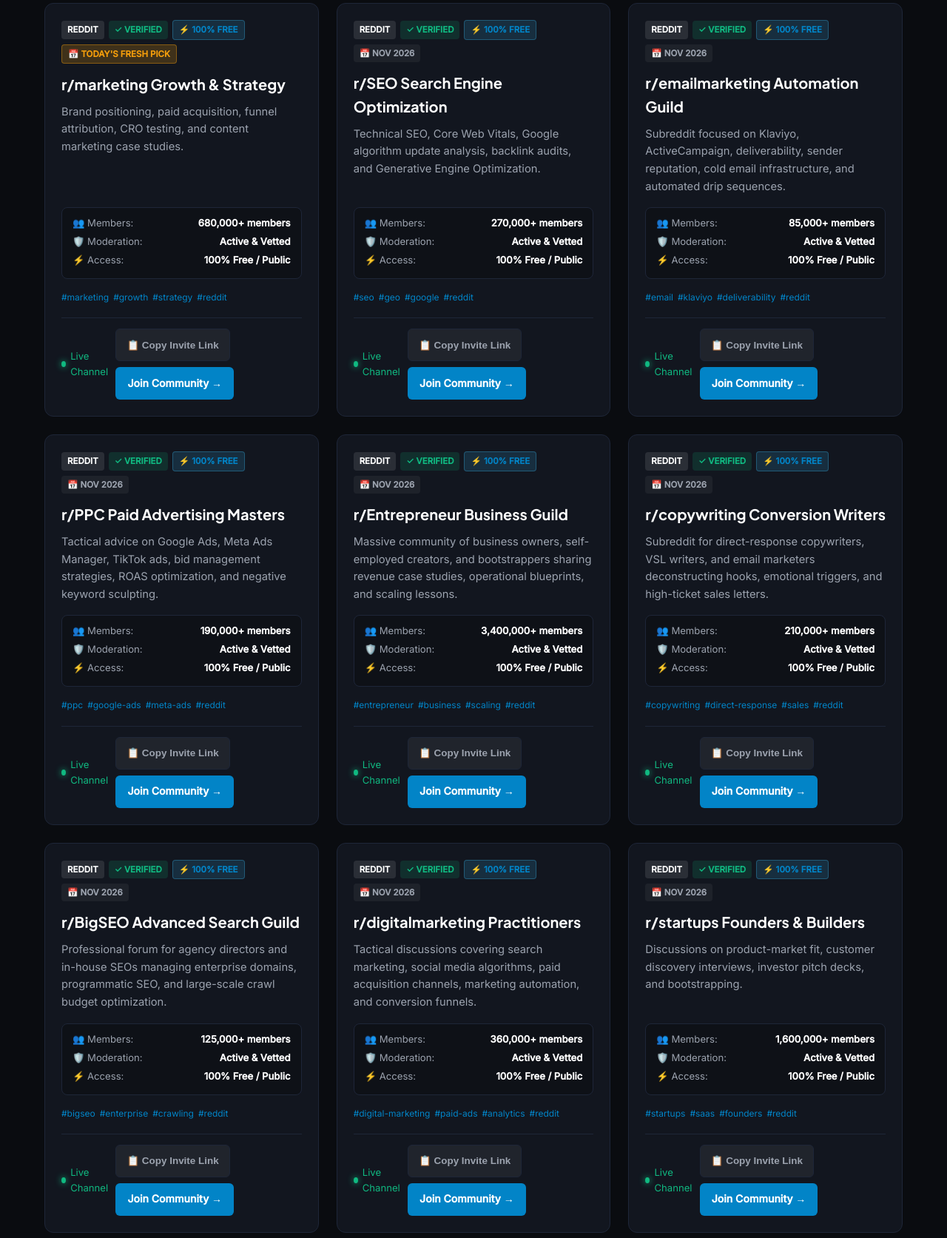
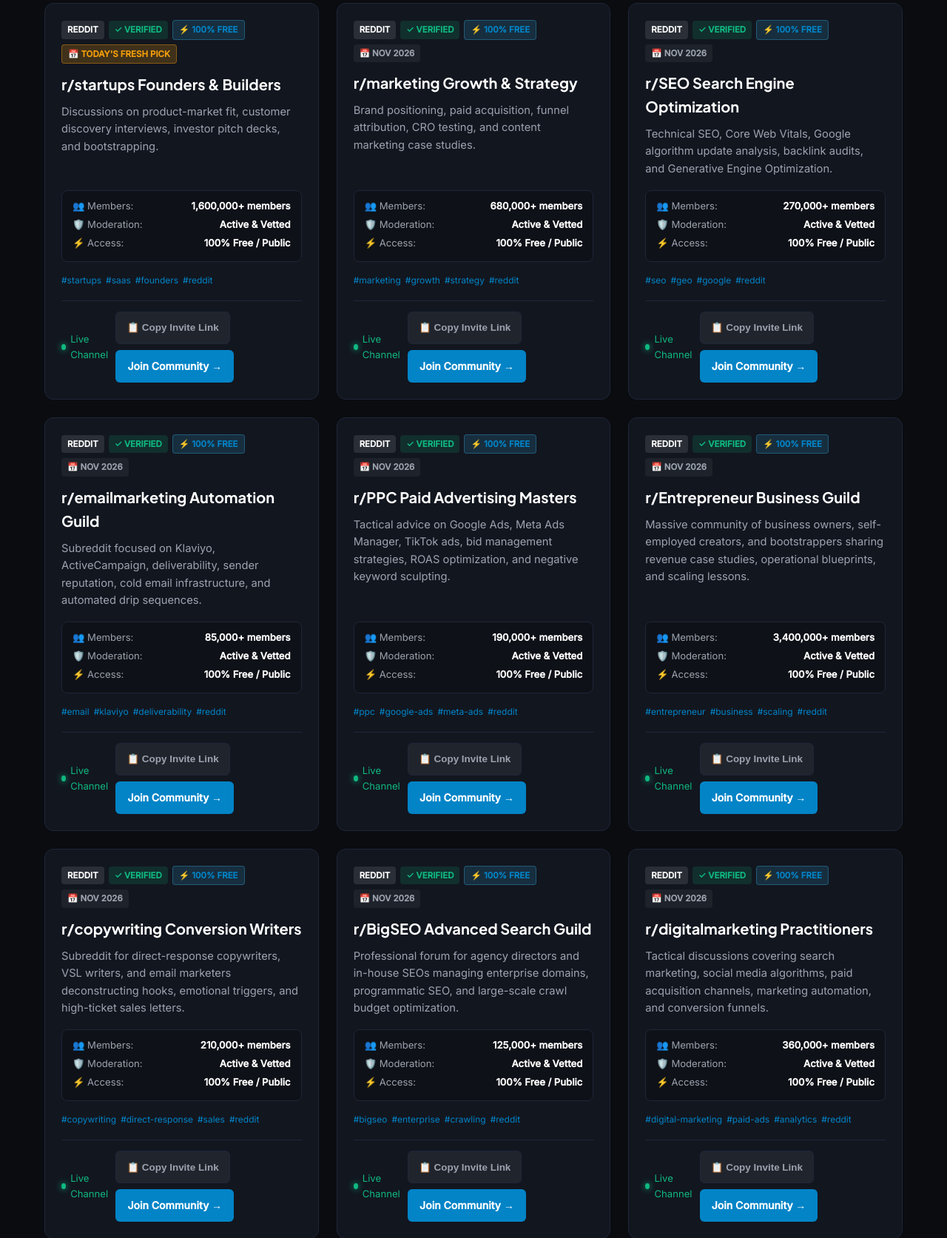
Before and after one commit to jibranpcccc/product-management-growth-hacks-hub, a plain HTML site: page index.html in a window 1280 px wide. Shown: the part 1231-2904 px from the top of the page at 74% size. Drawn offline with Linux system fonts and the light colour scheme.

Commit message:
feat(replenishment): fresh community links added - 2026-11-20 [skip ci]

```diff
--- a/index.html
+++ b/index.html
@@ -148,65 +148,65 @@
           {
             "@type": "ListItem",
             "position": 1,
+            "name": "r/startups Founders & Builders",
+            "description": "Discussions on product-market fit, customer discovery interviews, investor pitch decks, and bootstrapping.",
+            "url": "https://www.reddit.com/r/startups/"
+          },
+          {
+            "@type": "ListItem",
+            "position": 2,
             "name": "r/marketing Growth & Strategy",
             "description": "Brand positioning, paid acquisition, funnel attribution, CRO testing, and content marketing case studies.",
             "url": "https://www.reddit.com/r/marketing/"
           },
           {
             "@type": "ListItem",
-            "position": 2,
+            "position": 3,
             "name": "r/SEO Search Engine Optimization",
             "description": "Technical SEO, Core Web Vitals, Google algorithm update analysis, backlink audits, and Generative Engine Optimization.",
             "url": "https://www.reddit.com/r/SEO/"
           },
           {
             "@type": "ListItem",
-            "position": 3,
+            "position": 4,
             "name": "r/emailmarketing Automation Guild",
             "description": "Subreddit focused on Klaviyo, ActiveCampaign, deliverability, sender reputation, cold email infrastructure, and automated drip sequences.",
             "url": "https://www.reddit.com/r/emailmarketing/"
           },
           {
             "@type": "ListItem",
-            "position": 4,
+            "position": 5,
             "name": "r/PPC Paid Advertising Masters",
             "description": "Tactical advice on Google Ads, Meta Ads Manager, TikTok ads, bid management strategies, ROAS optimization, and negative keyword sculpting.",
             "url": "https://www.reddit.com/r/PPC/"
           },
           {
             "@type": "ListItem",
-            "position": 5,
+            "position": 6,
             "name": "r/Entrepreneur Business Guild",
             "description": "Massive community of business owners, self-employed creators, and bootstrappers sharing revenue case studies, operational blueprints, and scaling lessons.",
             "url": "https://www.reddit.com/r/Entrepreneur/"
           },
           {
             "@type": "ListItem",
-            "position": 6,
+            "position": 7,
             "name": "r/copywriting Conversion Writers",
             "description": "Subreddit for direct-response copywriters, VSL writers, and email marketers deconstructing hooks, emotional triggers, and high-ticket sales letters.",
             "url": "https://www.reddit.com/r/copywriting/"
           },
           {
             "@type": "ListItem",
-            "position": 7,
+            "position": 8,
             "name": "r/BigSEO Advanced Search Guild",
             "description": "Professional forum for agency directors and in-house SEOs managing enterprise domains, programmatic SEO, and large-scale crawl budget optimization.",
             "url": "https://www.reddit.com/r/BigSEO/"
           },
           {
             "@type": "ListItem",
-            "position": 8,
+            "position": 9,
             "name": "r/digitalmarketing Practitioners",
             "description": "Tactical discussions covering search marketing, social media algorithms, paid acquisition channels, marketing automation, and conversion funnels.",
             "url": "https://www.reddit.com/r/digitalmarketing/"
-          },
-          {
-            "@type": "ListItem",
-            "position": 9,
-            "name": "r/startups Founders & Builders",
-            "description": "Discussions on product-market fit, customer discovery interviews, investor pitch decks, and bootstrapping.",
-            "url": "https://www.reddit.com/r/startups/"
           },
           {
             "@type": "ListItem",
@@ -615,12 +615,36 @@
         </div>
         <div id="vetted-communities" class="grid">
 
-        <div id="community-card-1" class="card" data-platform="reddit" data-category="digital marketing">
+        <div id="community-card-1" class="card" data-platform="reddit" data-category="startups & saas">
             <div class="card-header">
                 <span class="badge badge-platform">Reddit</span>
                 <span class="badge badge-verified">✓ Verified</span>
                 <span class="badge badge-free">⚡ 100% Free</span>
                 <span class="badge badge-date" style="background: rgba(245, 158, 11, 0.2); color: #f59e0b; border: 1px solid rgba(245, 158, 11, 0.4); font-weight: 700;">📅 Today's Fresh Pick</span>
+            </div>
+            <h3 class="card-title">r/startups Founders & Builders</h3>
+            <p class="card-desc">Discussions on product-market fit, customer discovery interviews, investor pitch decks, and bootstrapping.</p>
+            <div class="spec-matrix">
+                <div class="spec-row"><span>👥 Members:</span> <strong>1,600,000+ members</strong></div>
+                <div class="spec-row"><span>🛡️ Moderation:</span> <strong>Active & Vetted</strong></div>
+                <div class="spec-row"><span>⚡ Access:</span> <strong>100% Free / Public</strong></div>
+            </div>
+            <div class="tags-row"><span class="tag">#startups</span><span class="tag">#saas</span><span class="tag">#founders</span><span class="tag">#reddit</span></div>
+            <div class="card-footer">
+                <span class="activity-pulse"><span class="pulse-dot"></span> Live Channel</span>
+                <div class="card-actions">
+                    <button class="btn-copy-invite" onclick="copyInviteLink(event, 'https://www.reddit.com/r/startups/')">📋 Copy Invite Link</button>
+                    <a href="https://www.reddit.com/r/startups/" target="_blank" rel="noopener noreferrer" class="btn-join">Join Community →</a>
+                </div>
+            </div>
+        </div>
+
+        <div id="community-card-2" class="card" data-platform="reddit" data-category="digital marketing">
+            <div class="card-header">
+                <span class="badge badge-platform">Reddit</span>
+                <span class="badge badge-verified">✓ Verified</span>
+                <span class="badge badge-free">⚡ 100% Free</span>
+                <span class="badge badge-date">📅 Nov 2026</span>
             </div>
             <h3 class="card-title">r/marketing Growth & Strategy</h3>
             <p class="card-desc">Brand positioning, paid acquisition, funnel attribution, CRO testing, and content marketing case studies.</p>
@@ -639,7 +663,7 @@
             </div>
         </div>
 
-        <div id="community-card-2" class="card" data-platform="reddit" data-category="seo & geo">
+        <div id="community-card-3" class="card" data-platform="reddit" data-category="seo & geo">
             <div class="card-header">
                 <span class="badge badge-platform">Reddit</span>
                 <span class="badge badge-verified">✓ Verified</span>
@@ -663,7 +687,7 @@
             </div>
         </div>
 
-        <div id="community-card-3" class="card" data-platform="reddit" data-category="lifecycle marketing">
+        <div id="community-card-4" class="card" data-platform="reddit" data-category="lifecycle marketing">
             <div class="card-header">
                 <span class="badge badge-platform">Reddit</span>
                 <span class="badge badge-verified">✓ Verified</span>
@@ -687,7 +711,7 @@
             </div>
         </div>
 
-        <div id="community-card-4" class="card" data-platform="reddit" data-category="paid search & ads">
+        <div id="community-card-5" class="card" data-platform="reddit" data-category="paid search & ads">
             <div class="card-header">
                 <span class="badge badge-platform">Reddit</span>
                 <span class="badge badge-verified">✓ Verified</span>
@@ -711,7 +735,7 @@
             </div>
         </div>
 
-        <div id="community-card-5" class="card" data-platform="reddit" data-category="entrepreneurship">
+        <div id="community-card-6" class="card" data-platform="reddit" data-category="entrepreneurship">
             <div class="card-header">
                 <span class="badge badge-platform">Reddit</span>
                 <span class="badge badge-verified">✓ Verified</span>
@@ -735,7 +759,7 @@
             </div>
         </div>
 
-        <div id="community-card-6" class="card" data-platform="reddit" data-category="direct response copy">
+        <div id="community-card-7" class="card" data-platform="reddit" data-category="direct response copy">
             <div class="card-header">
                 <span class="badge badge-platform">Reddit</span>
                 <span class="badge badge-verified">✓ Verified</span>
@@ -759,7 +783,7 @@
             </div>
         </div>
 
-        <div id="community-card-7" class="card" data-platform="reddit" data-category="enterprise seo">
+        <div id="community-card-8" class="card" data-platform="reddit" data-category="enterprise seo">
             <div class="card-header">
                 <span class="badge badge-platform">Reddit</span>
                 <span class="badge badge-verified">✓ Verified</span>
@@ -783,7 +807,7 @@
             </div>
         </div>
 
-        <div id="community-card-8" class="card" data-platform="reddit" data-category="digital marketing">
+        <div id="community-card-9" class="card" data-platform="reddit" data-category="digital marketing">
             <div class="card-header">
                 <span class="badge badge-platform">Reddit</span>
                 <span class="badge badge-verified">✓ Verified</span>
@@ -803,30 +827,6 @@
                 <div class="card-actions">
                     <button class="btn-copy-invite" onclick="copyInviteLink(event, 'https://www.reddit.com/r/digitalmarketing/')">📋 Copy Invite Link</button>
                     <a href="https://www.reddit.com/r/digitalmarketing/" target="_blank" rel="noopener noreferrer" class="btn-join">Join Community →</a>
-                </div>
-            </div>
-        </div>
-
-        <div id="community-card-9" class="card" data-platform="reddit" data-category="startups & saas">
-            <div class="card-header">
-                <span class="badge badge-platform">Reddit</span>
-                <span class="badge badge-verified">✓ Verified</span>
-                <span class="badge badge-free">⚡ 100% Free</span>
-                <span class="badge badge-date">📅 Nov 2026</span>
-            </div>
-            <h3 class="card-title">r/startups Founders & Builders</h3>
-            <p class="card-desc">Discussions on product-market fit, customer discovery interviews, investor pitch decks, and bootstrapping.</p>
-            <div class="spec-matrix">
-                <div class="spec-row"><span>👥 Members:</span> <strong>1,600,000+ members</strong></div>
-                <div class="spec-row"><span>🛡️ Moderation:</span> <strong>Active & Vetted</strong></div>
-                <div class="spec-row"><span>⚡ Access:</span> <strong>100% Free / Public</strong></div>
-            </div>
-            <div class="tags-row"><span class="tag">#startups</span><span class="tag">#saas</span><span class="tag">#founders</span><span class="tag">#reddit</span></div>
-            <div class="card-footer">
-                <span class="activity-pulse"><span class="pulse-dot"></span> Live Channel</span>
-                <div class="card-actions">
-                    <button class="btn-copy-invite" onclick="copyInviteLink(event, 'https://www.reddit.com/r/startups/')">📋 Copy Invite Link</button>
-                    <a href="https://www.reddit.com/r/startups/" target="_blank" rel="noopener noreferrer" class="btn-join">Join Community →</a>
                 </div>
             </div>
         </div>
```
Also changed, not shown: data/groups.json (+20 -19 lines), feed.xml (+9 -9 lines).
